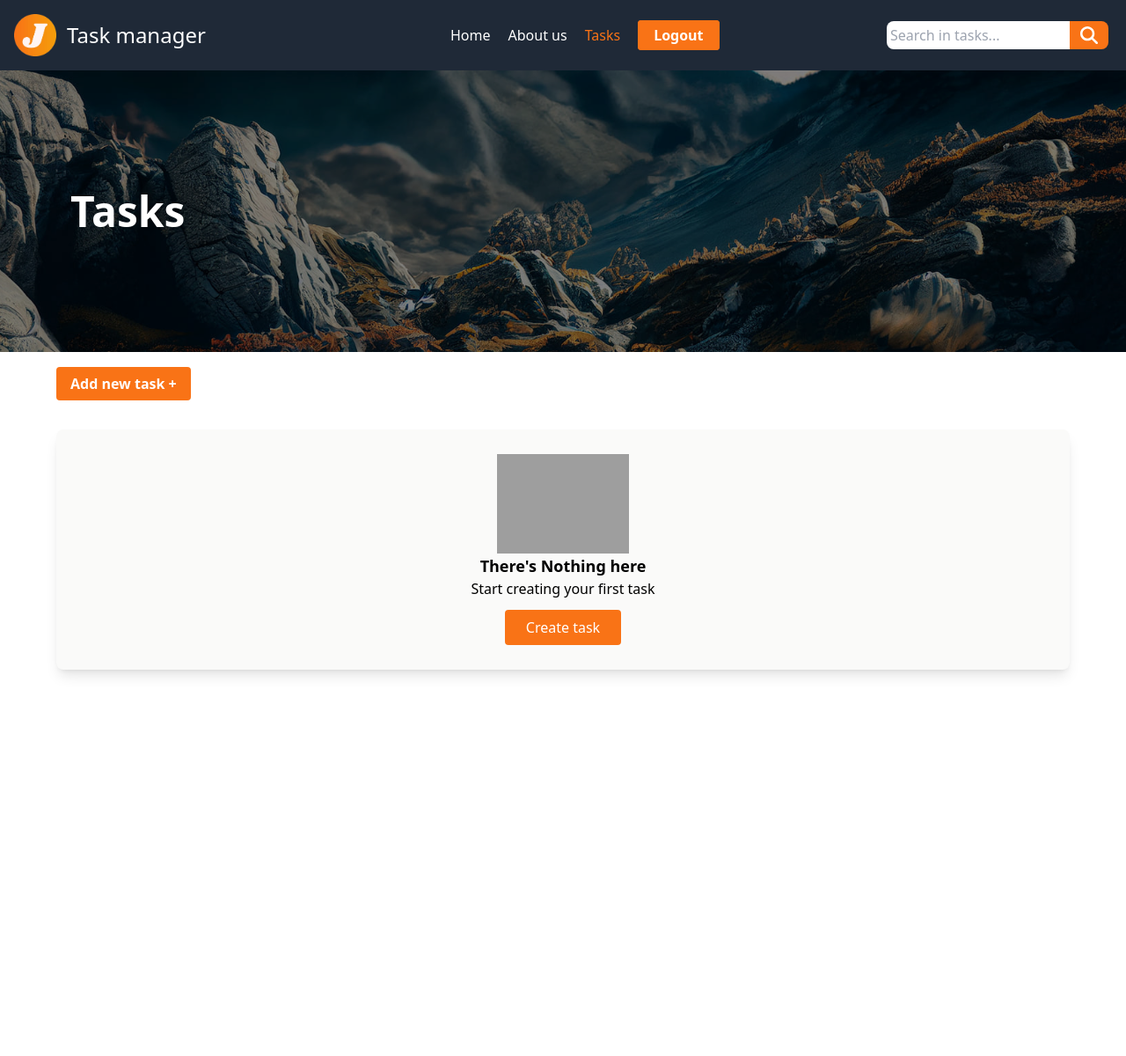
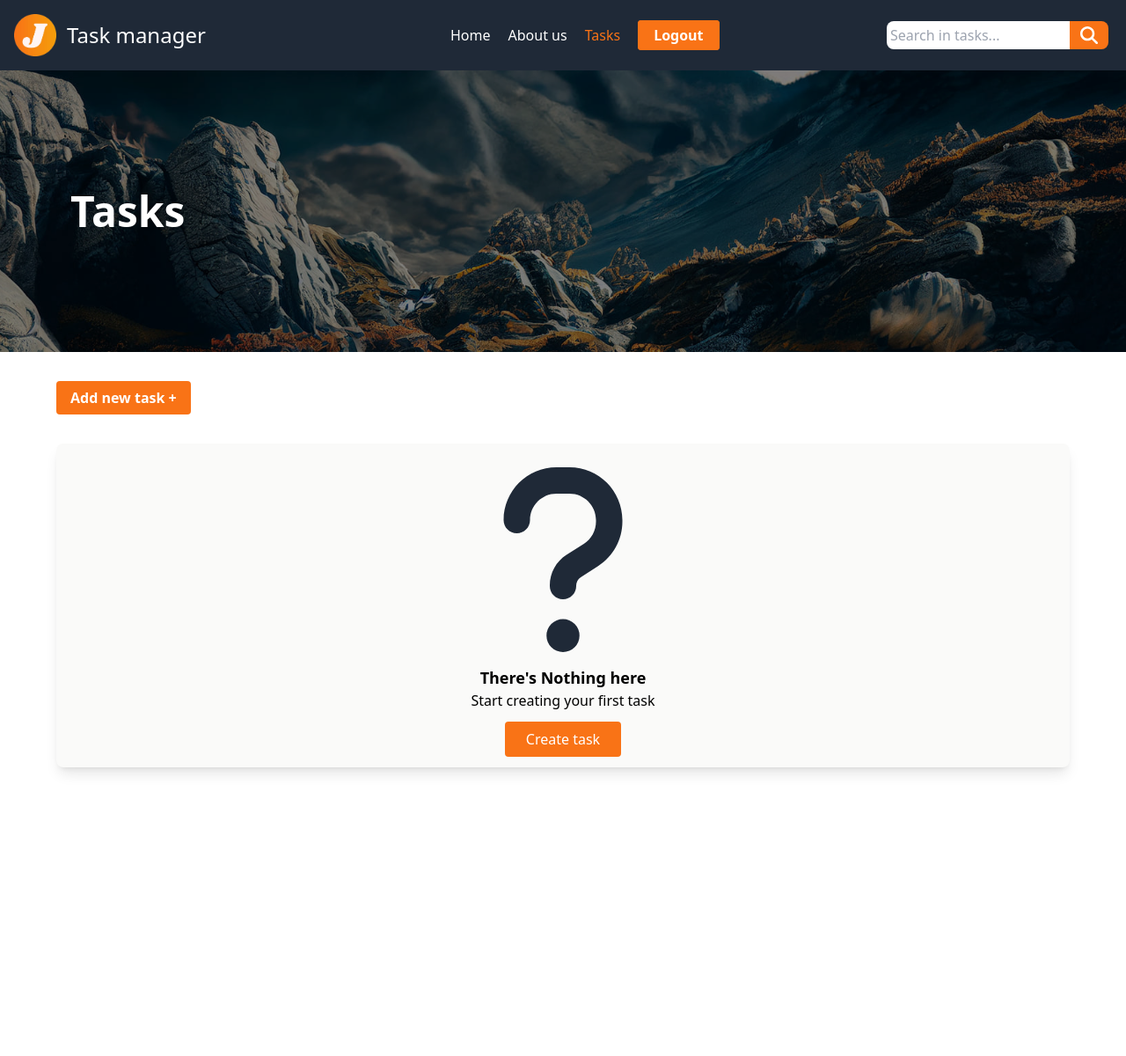
Before and after one commit to JuanJose-JG/DJango-Task_Manager, a Django app: page /tareas/ in a window 1280 px wide. Shown: the whole page at 88% size. Run offline with Django 4.2, Linux system fonts and the light colour scheme; the visitor is signed in with stand-in values (Sample User, id 1); data that the repository does not hold is empty; style sheets or scripts are compiled from the project's sources; grey boxes are pictures that could not be loaded.

Commit message:
Correcciones generales

```diff
--- a/tasks/templates/tasks.html
+++ b/tasks/templates/tasks.html
@@ -3,18 +3,18 @@
 
 {% block content %}
 
-    <main class="bg-white p-6 min-h-screen">
+    <main class="bg-white p-10 min-h-screen">
         <div class="max-w-6xl mx-auto mb-10">
             <a class="bg-orange-500 rounded py-2 px-4 text-white hover:bg-amber-500 font-semibold" href="{% url 'create_task' %}">Add new task +</a>
+            {% if tasks %}
+                {% if query %}
+                    <h2 class="text-3xl mb-10 mt-5">Results for: {{query}}</h2>
+                {% endif %}
+            {% endif %}
         </div>
 
-        <div class="max-w-6xl mx-auto bg-stone-50 shadow-lg rounded-lg overflow-hidden">
+        <div class="max-w-6xl mx-auto bg-stone-50 shadow-lg rounded-lg">
 
-            {% if tasks %}
-                {% if query %}
-                    <h2 class="text-3xl mb-10">Results for: {{query}}</h2>
-                {% endif %}
-            {% endif %}
 
             <ul class="divide-y divide-gray-300">
 
@@ -31,20 +31,20 @@
                             {% if task.datecompleted %}<p><strong>Completed at: </strong>{{ task.datecompleted|date:'j/M/Y - H:i' }}</p>{% endif %}
                         </a>
                     </li>
+                {% empty %}
 
-                {% empty %}
+                    <div class="flex flex-col items-center my-7 p-3">
+
                         {% if query %}
                             <h2 class="text-3xl">No results for: {{query}}</h2>
                         {% else %}
 
-                        <div class="flex flex-col items-center my-7">
-
-                            <img src="https://assets.stickpng.com/images/5a4613ddd099a2ad03f9c994.png" width="150" height="150">
+                            <img src="{% static 'img/question.svg' %}" width="150" height="150">
                             <h1 class="text-lg font-semibold">There's Nothing here</h1>
                             <p>Start creating your first task</p>
                             <a class="bg-orange-500 text-white px-6 py-2 mt-3 rounded hover:bg-amber-500" href="{% url 'create_task' %}">Create task</a>
+                        {% endif %}
                     </div>
-                    {% endif %}
                 {% endfor %}
 
             </ul>
```
Also changed, not shown: static/img/question.svg (added), tasks/templates/layouts/base.html (line endings or trailing spaces). Lines whose indentation alone changed are shown as unchanged.
